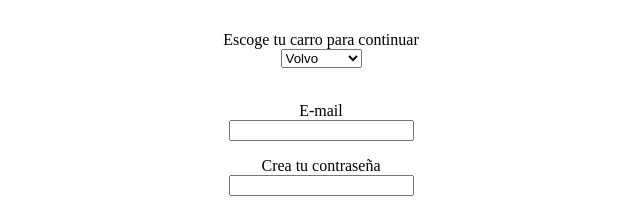
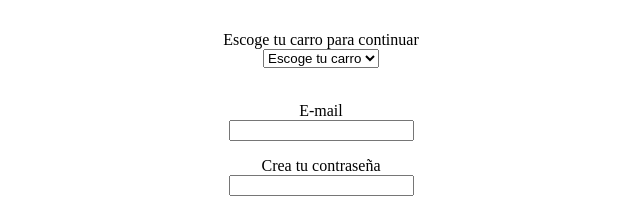
Before and after one commit to Esosdiaz/leccion-14, a plain HTML site: page index.html in a window 1280 px wide. Shown: the part 232-441 px from the top of the page, 319-959 px from the left. Drawn offline with Linux system fonts and the light colour scheme.

Commit message:
segunda parte

```diff
--- a/index.html
+++ b/index.html
@@ -15,6 +15,7 @@
 	<input type ="text" name = "telefono" pattern = ".{12}" title="12 caracteres, comenzando por +569" required/><br><br></p>
 	<p><center>Escoge tu carro para continuar<br>
 	<select required/>
+  		<option value="">Escoge tu carro</option>
   		<option value="Volvo">Volvo</option>
   		<option value="Saab">Saab</option>
   		<option value="Mercedes">Mercedes</option>
```
